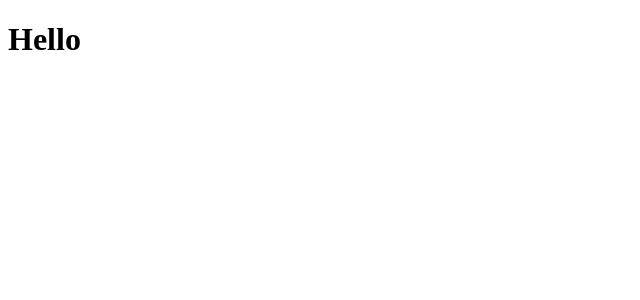
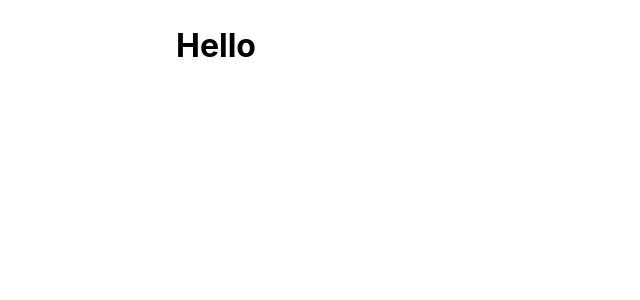
Before and after one commit to arabbani/zania-assignment, a React (Vite) app: page / in a window 1280 px wide. Shown: the top 300 px of the page, without its empty margins (0-640 px from the left). Built offline with nearby package versions, Linux system fonts and the light colour scheme.

Commit message:
mantine ui added

```diff
--- a/package.json
+++ b/package.json
@@ -10,6 +10,7 @@
     "preview": "vite preview"
   },
   "dependencies": {
+    "@mantine/core": "^7.12.2",
     "react": "^18.3.1",
     "react-dom": "^18.3.1"
   },
--- a/src/App.tsx
+++ b/src/App.tsx
@@ -1,5 +1,15 @@
+import "@mantine/core/styles.css";
+
+import { Container, MantineProvider } from "@mantine/core";
+
 function App() {
-  return <h1>Hello</h1>;
+  return (
+    <MantineProvider>
+      <Container>
+        <h1>Hello</h1>
+      </Container>
+    </MantineProvider>
+  );
 }
 
 export default App;
```
Also changed, not shown: 1 other file (tests, documents, lock files or other folders).
